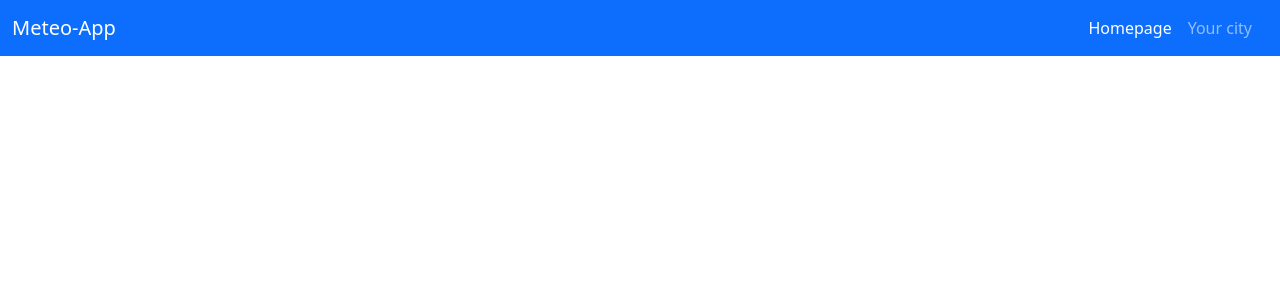
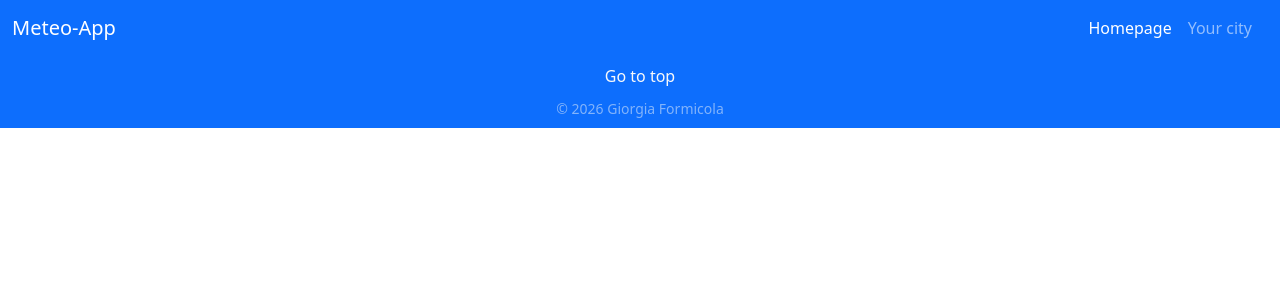
Before and after one commit to GiorgiaFormicola/U3-W2-D5, a React (Vite) app in the folder meteo-app/: page / in a window 1280 px wide. Shown: the top 300 px of the page. Built offline with nearby package versions, Linux system fonts and the light colour scheme.

Commit message:
MeteoFooter done + MeteoHeader setted

```diff
--- a/meteo-app/src/App.jsx
+++ b/meteo-app/src/App.jsx
@@ -1,19 +1,20 @@
 import "bootstrap/dist/css/bootstrap.min.css";
 import { BrowserRouter, Routes, Route } from "react-router-dom";
-import MeteoNavbar from "./components/MeteoNavbar";
+import MeteoFooter from "./components/MeteoFooter";
+import MeteoHeader from "./components/MeteoHeader";
 
 function App() {
   return (
     <>
       <BrowserRouter>
-        <MeteoNavbar />
-        {/* <MeteoWelcome /> */}
+        <MeteoHeader />
         {/* <Routes>
           <Route path="/" element={<MeteoHome />} />
           <Route path="/details/:city" element={<MeteoDetails />} />
           <Route path="*" element={<MeteoNotFound />} />
         </Routes>
-        <MeteoFooter /> */}
+         */}
+        <MeteoFooter />
       </BrowserRouter>
     </>
   );
--- a/meteo-app/src/components/MeteoFooter.jsx
+++ b/meteo-app/src/components/MeteoFooter.jsx
@@ -0,0 +1,22 @@
+import Nav from "react-bootstrap/Nav";
+import { Link, useLocation } from "react-router-dom";
+const MeteoFooter = function () {
+  const location = useLocation();
+  console.log(location);
+  return (
+    <footer>
+      <Nav className="justify-content-center d-flex flex-column align-items-center bg-primary">
+        <Nav.Item>
+          <Link to={location.pathname} className="nav-link link-light">
+            Go to top
+          </Link>
+        </Nav.Item>
+        <Nav.Item className="mb-2">
+          <small className="text-light text-opacity-50">&copy; 2026 Giorgia Formicola</small>
+        </Nav.Item>
+      </Nav>
+    </footer>
+  );
+};
+
+export default MeteoFooter;
--- /dev/null
+++ b/meteo-app/src/components/MeteoHeader.jsx
@@ -0,0 +1,11 @@
+import MeteoNavbar from "./MeteoNavbar";
+
+const MeteoHeader = function () {
+  return (
+    <header>
+      <MeteoNavbar />
+      {/* <MeteoWelcome /> */}
+    </header>
+  );
+};
+export default MeteoHeader;
--- a/meteo-app/src/components/MeteoNavbar.jsx
+++ b/meteo-app/src/components/MeteoNavbar.jsx
@@ -6,6 +6,7 @@ import { Link, useLocation } from "react-router-dom";
 const MeteoNavbar = function () {
   const location = useLocation();
   return (
+    <nav>
       <Navbar collapseOnSelect expand="lg" bg="primary" data-bs-theme="dark">
         <Container fluid>
           <Link to="/" className="navbar-brand">
@@ -24,6 +25,7 @@ const MeteoNavbar = function () {
           </Navbar.Collapse>
         </Container>
       </Navbar>
+    </nav>
   );
 };
 
```
Lines whose indentation alone changed are shown as unchanged.
